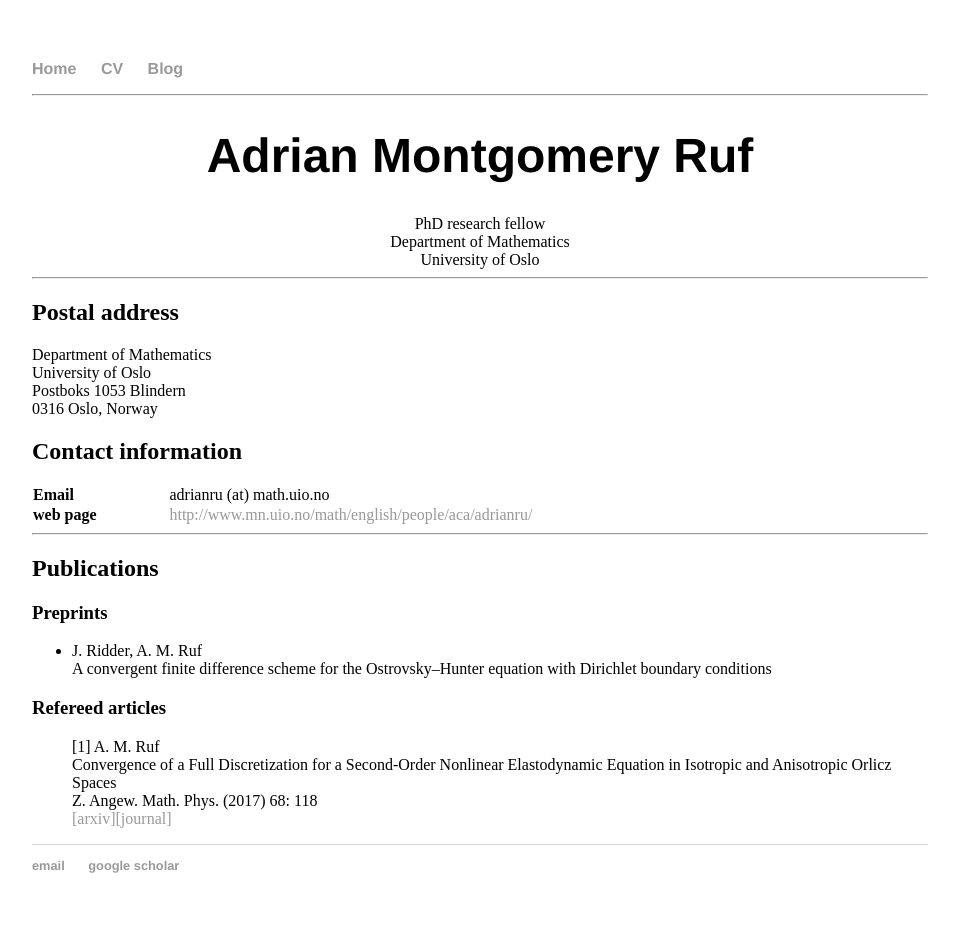
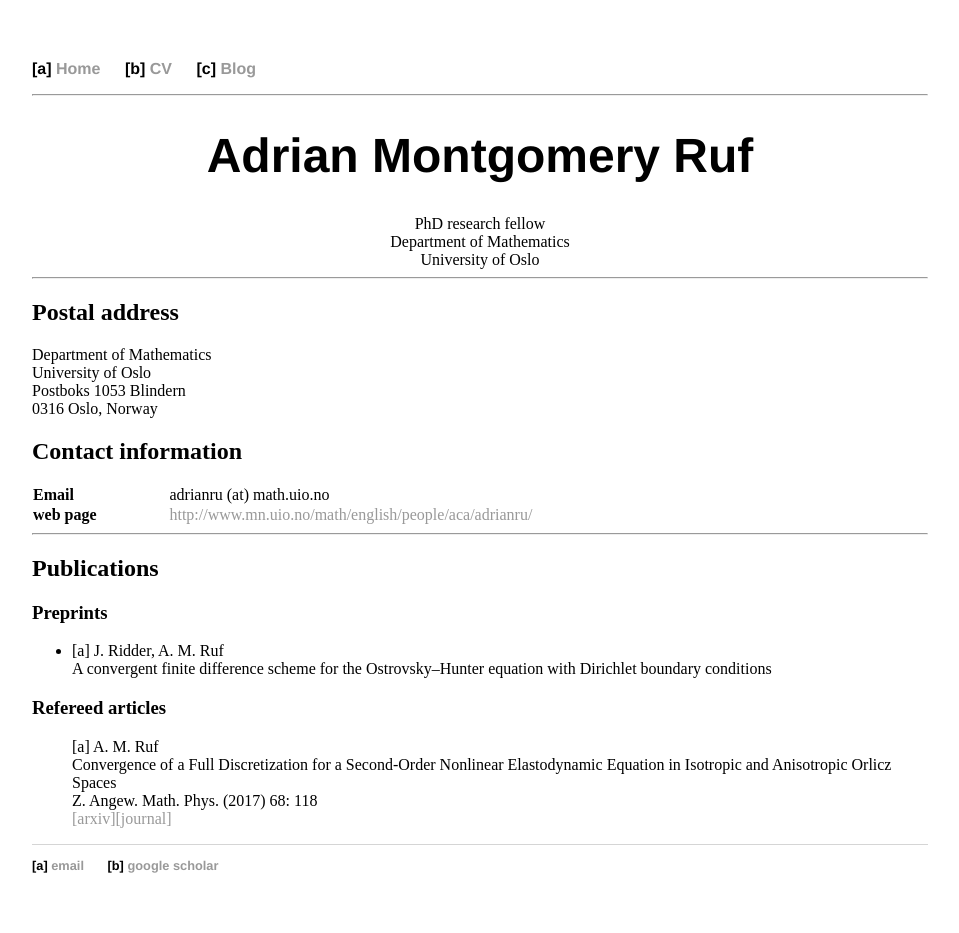
Before and after one commit to adrianmruf/adrianmruf.github.io, a Jekyll site: the page built from index.html, in a window 1280 px wide. Shown: the whole page, without its empty margins (160-1119 px from the left). Built offline with Jekyll 4.4.1, drawn with Linux system fonts in a browser that asks for light colours.

Commit message:
Update index.html

```diff
--- a/index.html
+++ b/index.html
@@ -50,16 +50,9 @@
 
 	<h3>Refereed articles</h3>
 <style>
-ol {
-    counter-reset: list;
-}
-ol > li {
-    list-style: none;
-}
-ol > li:before {
-    content: "[" counter(list) "] ";
-    counter-increment: list;
-}
+ol {list-style-type: none;}
+li:before {content: "[" counter(section, lower-alpha) "] ";}
+li { counter-increment: section;}
 </style>
 	<ol>
 	<li>A. M. Ruf<br>Convergence of a Full Discretization for a Second-Order Nonlinear Elastodynamic Equation in Isotropic and Anisotropic Orlicz Spaces<br>
```
